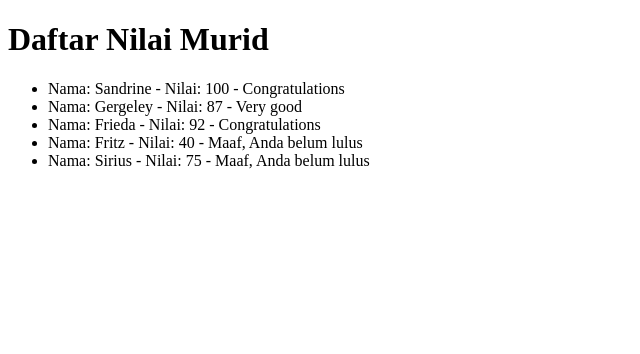
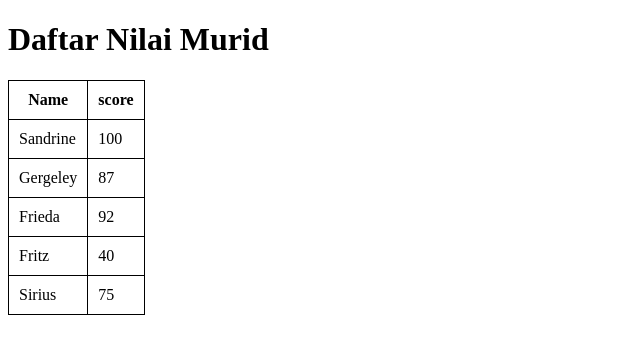
Before and after one commit to Rekitonei/studikasus1, a Flask app: page / in a window 1280 px wide. Shown: the top 354 px of the page, without its empty margins (0-640 px from the left). Run offline with Flask 3, Linux system fonts and the light colour scheme.

Commit message:
5/10/2023

```diff
--- a/templates/index.html
+++ b/templates/index.html
@@ -4,10 +4,29 @@
     <meta charset="UTF-8">
     <meta name="viewport" content="width=device-width, initial-scale=1.0">
     <title>Score Murid</title>
+<style>
+    table, th, td{
+        border: 1px solid black;
+        border-collapse: collapse;
+        padding: 10px;
+    }
+</style>
 </head>
 <body>
     <h1>Daftar Nilai Murid</h1>
-    <ul>
+    <table>
+        <tr>
+            <th>Name</th>
+            <th>score</th>
+        </tr>
+        {% for student in students %}
+        <tr>
+           <td>{{ student['name'] }}</td>
+           <td>{{ student['score'] }}</td>
+        </tr>
+        {% endfor %}
+    </table>
+    <!-- <ul>
         {% for student in students %}
             <li>
                 Nama: {{ student['name'] }} - Nilai: {{ student['score'] }}
@@ -20,6 +39,6 @@
                 {% endif %}
             </li>
         {% endfor %}
-    </ul>
+    </ul> -->
 </body>
 </html>
```
